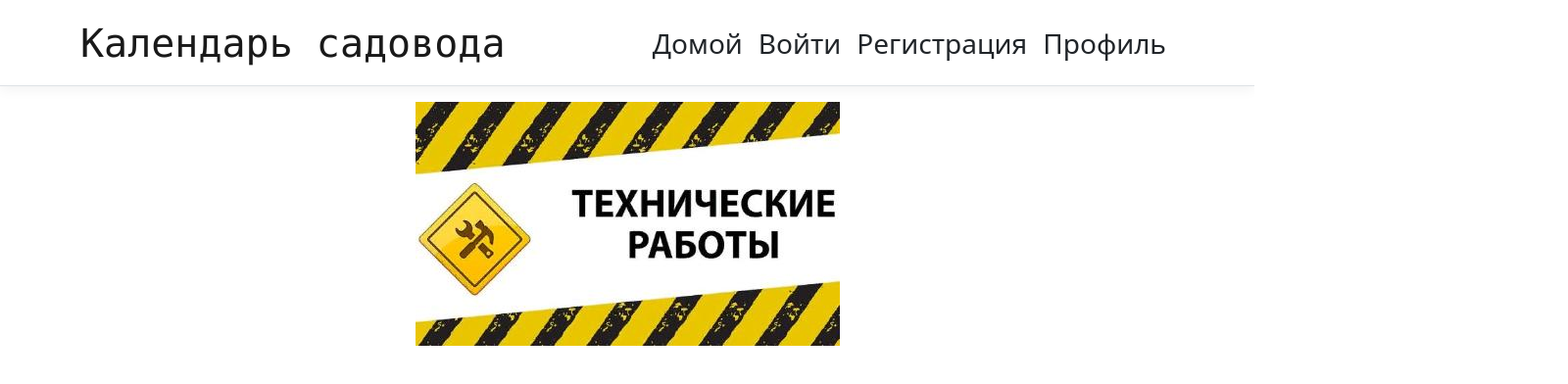
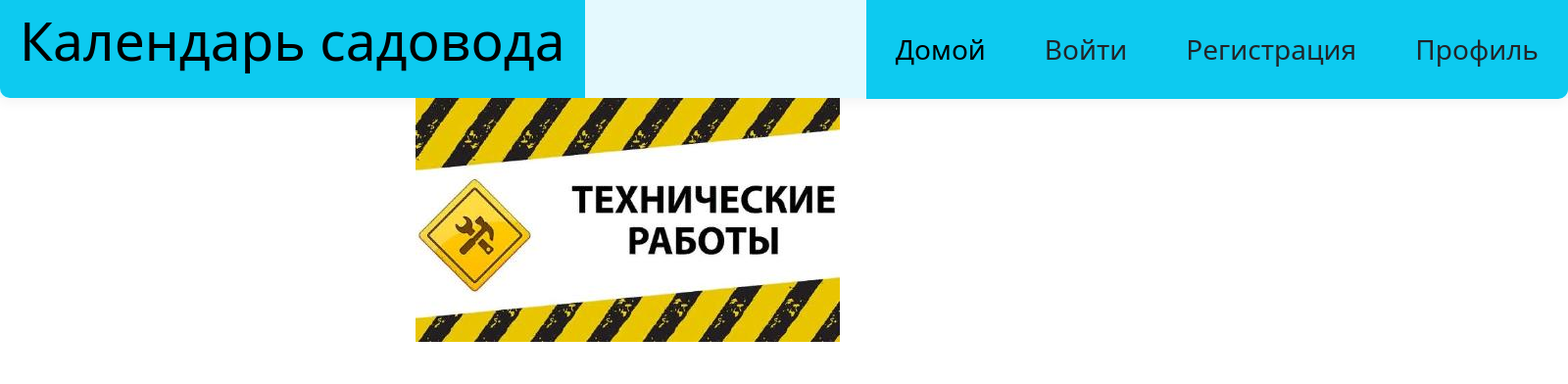
Before and after one commit to theasdqwerty/garden_calendar, a React (Create React App) app in the folder ClientApp/: page /notfound in a window 1280 px wide. Shown: the top 392 px of the page at 98% size, 1600 px wide, since content can reach past the window. Built offline with nearby package versions, Linux system fonts and the light colour scheme.

Commit message:
added border radius from header

```diff
--- a/ClientApp/src/components/NavMenu.css
+++ b/ClientApp/src/components/NavMenu.css
@@ -1,7 +1,7 @@
 a.navbar-brand {
-  white-space: normal;
-  text-align: center;
-  word-break: break-all;
+  /*white-space: normal;*/
+  /*text-align: center;*/
+  /*word-break: break-all;*/
 }
 
 html {
@@ -17,3 +17,7 @@ html {
   box-shadow: 0 .25rem .75rem rgba(0, 0, 0, .05);
   min-height: 88px;
 }
+.calendarTitle{
+  margin-right: 680px;
+  margin-left: -150px;
+}
--- a/ClientApp/src/components/NavMenu.js
+++ b/ClientApp/src/components/NavMenu.js
@@ -1,49 +1,38 @@
 import React, { Component } from 'react';
-import { Collapse, Navbar, NavbarBrand, NavbarToggler, NavItem, NavLink } from 'reactstrap';
+import {  NavLink } from 'reactstrap';
 import { Link } from 'react-router-dom';
 import './NavMenu.css';
+import styleNavMenu from './NavMenu.module.css'
 
 export class NavMenu extends Component {
-  static displayName = NavMenu.name;
-
-  constructor (props) {
-    super(props);
-
-    this.toggleNavbar = this.toggleNavbar.bind(this);
-    this.state = {
-      collapsed: true
-    };
-  }
-
-  toggleNavbar () {
-    this.setState({
-      collapsed: !this.state.collapsed
-    });
-  }
 
   render() {
     return (
-      <header>
-        <Navbar className="navbar-expand-sm navbar-toggleable-sm ng-white border-bottom box-shadow mb-3" container light>
-          <NavbarBrand tag={Link} className='fs-1 font-monospace' to="/">Календарь садовода</NavbarBrand>
-          <NavbarToggler onClick={this.toggleNavbar} className="mr-2" />
-          <Collapse className="d-sm-inline-flex flex-sm-row-reverse" isOpen={!this.state.collapsed} navbar>
-            <ul className="navbar-nav flex-grow">
-              <NavItem>
-                <NavLink tag={Link} className="fs-3 text-dark" to="/">Домой</NavLink>
-              </NavItem>
-              <NavItem>
-                <NavLink tag={Link} className="fs-3 text-dark" to="/login">Войти</NavLink>
-              </NavItem>
-              <NavItem>
-                <NavLink tag={Link} className="fs-3 text-dark" to="/registration">Регистрация</NavLink>
-              </NavItem>
-              <NavItem>
-                <NavLink tag={Link} className="fs-3 text-dark" to="/profile">Профиль</NavLink>
-              </NavItem>
-            </ul>
-          </Collapse>
-        </Navbar>
+      <header className={styleNavMenu.header}>
+          <div className={styleNavMenu.mainContainer}>
+              <div className={styleNavMenu.titleContainer}>
+                  <Link className={`${styleNavMenu.title}`} to="/">
+                      Календарь садовода
+                  </Link>
+              </div>
+              <div className={styleNavMenu.navContainer}>
+                  <div className={styleNavMenu.ulContainer}>
+                      <button className={styleNavMenu.listElement}>
+                          <NavLink tag={Link} className={` fs-3 `} to="/">Домой</NavLink>
+                      </button>
+                      <button className={styleNavMenu.listElement}>
+                          <NavLink tag={Link} className={`fs-3 text-dark`} to="/login">Войти</NavLink>
+                      </button>
+                      <button className={styleNavMenu.listElement}>
+                          <NavLink tag={Link} className={`fs-3 text-dark`} to="/registration">Регистрация</NavLink>
+                      </button>
+
+                      <button className={styleNavMenu.listElement}>
+                          <NavLink tag={Link} className={`fs-3 text-dark`} to="/profile">Профиль</NavLink>
+                      </button>
+                  </div>
+              </div>
+          </div>
       </header>
     );
   }
--- /dev/null
+++ b/ClientApp/src/components/NavMenu.module.css
@@ -0,0 +1,57 @@
+.header {
+    width: 1600px;
+    margin: 0 auto;
+    box-shadow: 0 .25rem .75rem rgba(0, 0, 0, .05);
+    min-height: 100px;
+    background-color: rgb(13 202 240 / 11%);
+}
+
+.mainContainer {
+
+    display: flex;
+    justify-content: space-between;
+    align-items: center
+}
+
+.ulContainer {
+    border-radius: 10px;
+    display: flex;
+    list-style-type: none;
+}
+
+.navContainer{
+    border-radius: 10px;
+    display: flex;
+    align-items: center;
+    background-color: #0dcaf0;
+    height: 100px;
+    padding-left: 0;
+}
+
+.title {
+    text-decoration: none;
+    color: black;
+    font-size: 55px;
+    background-color: #0dcaf0;
+    height: 100px;
+}
+
+.titleContainer {
+    height: 100px;
+    background-color: #0dcaf0;
+    padding: 0 20px;
+    border-radius: 0 0 0 10px;
+}
+.listElement{
+    border: none;
+    background-color: #0dcaf0;
+    padding:30px;
+
+}
+.listElement:last-child{
+    border-radius: 0 0 10px 0 ;
+}
+
+.listElement:hover {
+    background-color: #17a0d5;
+}
--- a/ClientApp/src/components/homePage/Home.js
+++ b/ClientApp/src/components/homePage/Home.js
@@ -11,52 +11,15 @@ import fliverPNG from '../../image/flowersPNG.png'
 import musgroomPNG from '../../image/mushroomsPNG.png'
 import berryPNG from '../../image/berriesPNG.png'
 import family from '../../image/family.jpg'
-import {Modal} from "../modal/Modal";
 
 export class Home extends Component {
     static displayName = Home.name;
-
-    constructor(props) {
-        super(props);
-        this.state = {
-            show: false
-        };
-        this.showModal = this.showModal.bind(this);
-        this.hideModal = this.hideModal.bind(this);
-        this.ErrorText = 'Error 404 овощах и фруктах вы получите совершенно уникальный календарь, который подходит именно для вас'
-    }
-
-    showModal = () => {
-        this.setState({ show: true });
-    };
-
-    hideModal = () => {
-        this.setState({ show: false });
-    };
 
 
 
     render() {
         return (
-            // <div>
-            //   <h1>Garden calendar</h1>
-            //   <p>Welcome to your new single-page application, built with:</p>
-            //   <ul>
-            //     <li><a href='https://get.asp.net/'>ASP.NET Core</a> and <a href='https://msdn.microsoft.com/en-us/library/67ef8sbd.aspx'>C#</a> for cross-platform server-side code</li>
-            //     <li><a href='https://facebook.github.io/react/'>React</a> for client-side code</li>
-            //     <li><a href='http://getbootstrap.com/'>Bootstrap</a> for layout and styling</li>
-            //   </ul>
-            //   <p>To help you get started, we have also set up:</p>
-            //   <ul>
-            //     <li><strong>Client-side navigation</strong>. For example, click <em>Counter</em> then <em>Back</em> to return here.</li>
-            //     <li><strong>Development server integration</strong>. In development mode, the development server from <code>create-react-app</code> runs in the background automatically, so your client-side resources are dynamically built on demand and the page refreshes when you modify any file.</li>
-            //     <li><strong>Efficient production builds</strong>. In production mode, development-time features are disabled, and your <code>dotnet publish</code> configuration produces minified, efficiently bundled JavaScript files.</li>
-            //   </ul>
-            //   <p>The <code>ClientApp</code> subdirectory is a standard React application based on the <code>create-react-app</code> template. If you open a command prompt in that directory, you can run <code>npm</code> commands such as <code>npm test</code> or <code>npm install</code>.</p>
-            // </div>
             <section>
-                {/*<h1>Календарь садовода</h1>*/}
-
                 <div className={style.block}>
                     <div className={style.headerBlock}>
                         <div className={style.headerTextBlock}>
@@ -65,18 +28,16 @@ export class Home extends Component {
                                 получите совершенно уникальный
                                 календарь, который подходит именно для вас</p>
 
-                            <Modal show={this.state.show} handleClose={this.hideModal}>
-                                <p>{this.ErrorText}</p>
-                            </Modal>
-                            <button onClick={this.showModal} className={style.headerButton}>Создать</button>
+
+                            <button className={style.headerButton}>Создать</button>
                         </div>
                         <div className={style.containerImage}>
-                            <img className={style.headerImage} src={ovoshi} alt='овощи'/>
+                            <img className={`${style.headerImage} ${style.headerImageOne}` } src={ovoshi} alt='овощи'/>
                         </div>
                     </div>
                     <div className={style.headerBlock}>
                         <div className={style.containerImage}>
-                            <img className={style.headerImage} src={image1} alt='овощи'/>
+                            <img className={`${style.headerImage}  ${style.headerImageTwo}`} src={image1} alt='овощи'/>
                         </div>
                         <div className={style.headerTextBlock}>
                             <h2 className={style.headerTitle}>Узнайте больше о том как сажать картоху</h2>
--- a/ClientApp/src/components/homePage/Home.module.css
+++ b/ClientApp/src/components/homePage/Home.module.css
@@ -3,6 +3,7 @@
     /*max-width: 1440px;*/
     justify-content: center;
     /*margin-top: 50px;*/
+    border-radius: 10px;
 }
 
 .containerImage {
@@ -12,6 +13,12 @@
     /*width: 600px;*/
     width: -webkit-fill-available;
     object-fit: cover
+}
+.headerImageOne{
+    border-radius: 0 10px 0 0;
+}
+.headerImageTwo {
+    border-radius: 0 0 0 10px;
 }
 
 .block {
@@ -27,6 +34,12 @@
     flex-direction: column;
     align-items: center;
     justify-content: center;
+}
+.headerTextBlock:first-child{
+    border-radius: 10px 0 0 0;
+}
+.headerTextBlock:last-child{
+    border-radius: 0 0 10px 0;
 }
 
 .headerTitle {
@@ -171,6 +184,7 @@
 }
 
 .image {
+    border-radius: 10px 0 0 10px;
     width: 370px;
 }
 
@@ -182,6 +196,7 @@
     margin-top: 75px;
     background-color: rgb(13 202 240 / 11%);
     display: flex;
+    border-radius: 10px;
 }
 
 .textContainer {
@@ -200,6 +215,7 @@
 }
 
 .commentItem{
+    border-radius: 10px;
     width: 30%;
     /*border: 1px solid #0dcaf0;*/
     box-shadow: 1px 2px 4px #585858;
--- a/ClientApp/src/components/modal/Modal.js
+++ /dev/null
@@ -1,24 +0,0 @@
-import style from './modal.css'
-
-export const Modal = ({ handleClose, show, children }) => {
-    const showHideClassName = show ? "modal display-block" : "modal display-none";
-
-    return (
-        <div className={showHideClassName}>
-            <section className="modal-main">
-                <div className="modalContainer">
-                    <div className="modalChildren">
-                        {children}
-                    </div>
-
-                    <button className="acceptButton"  type="button" onClick={handleClose}>
-                    <span className= "buttonText" >
-                         Хорошо
-                    </span>
-                    </button>
-                </div>
-
-            </section>
-        </div>
-    );
-};
--- a/ClientApp/src/components/modal/modal.css
+++ /dev/null
@@ -1,56 +0,0 @@
-.modal {
-    position: fixed;
-    top: 0;
-    left: 0;
-    width:100%;
-    height: 100%;
-    background: rgba(0, 0, 0, 0.6);
-}
-
-.modal-main {
-    display: flex;
-    border-radius: 15px;
-    position: fixed;
-    background: white;
-    width: 50%;
-    height: 30%;
-    top: 50%;
-    left: 50%;
-    transform: translate(-50%,-50%);
-    flex-direction: column;
-    justify-content: center;
-    align-items: center;
-}
-
-.display-block {
-    display: block;
-}
-
-.display-none {
-    display: none;
-}
-.acceptButton {
-    width: 20%;
-    height: 10%;
-    background-color: #0dcaf0;
-    border-radius: 10px;
-    border: none;
-    position: absolute;
-    bottom: 30px;
-    left: 43%;
-}
-
-.acceptButton:hover{
-    background-color: #17a0d5;
-}
-.buttonText {
-    font-size: 20px;
-}
-.modalChildren{
-    font-size: 25px;
-    font-weight: 600;
-    text-align: center;
-}
-.modalContainer{
-    /*position: relative;*/
-}
```
